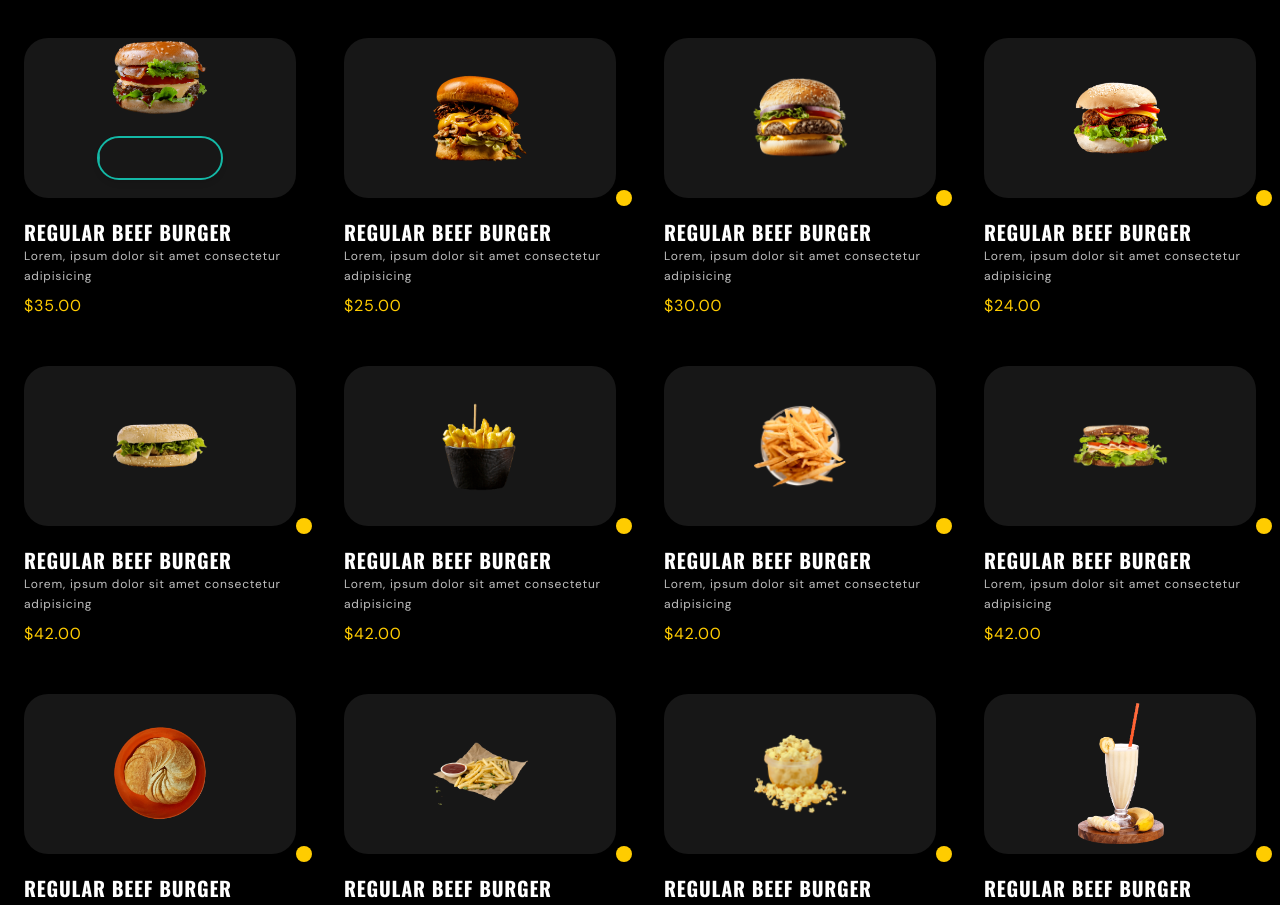
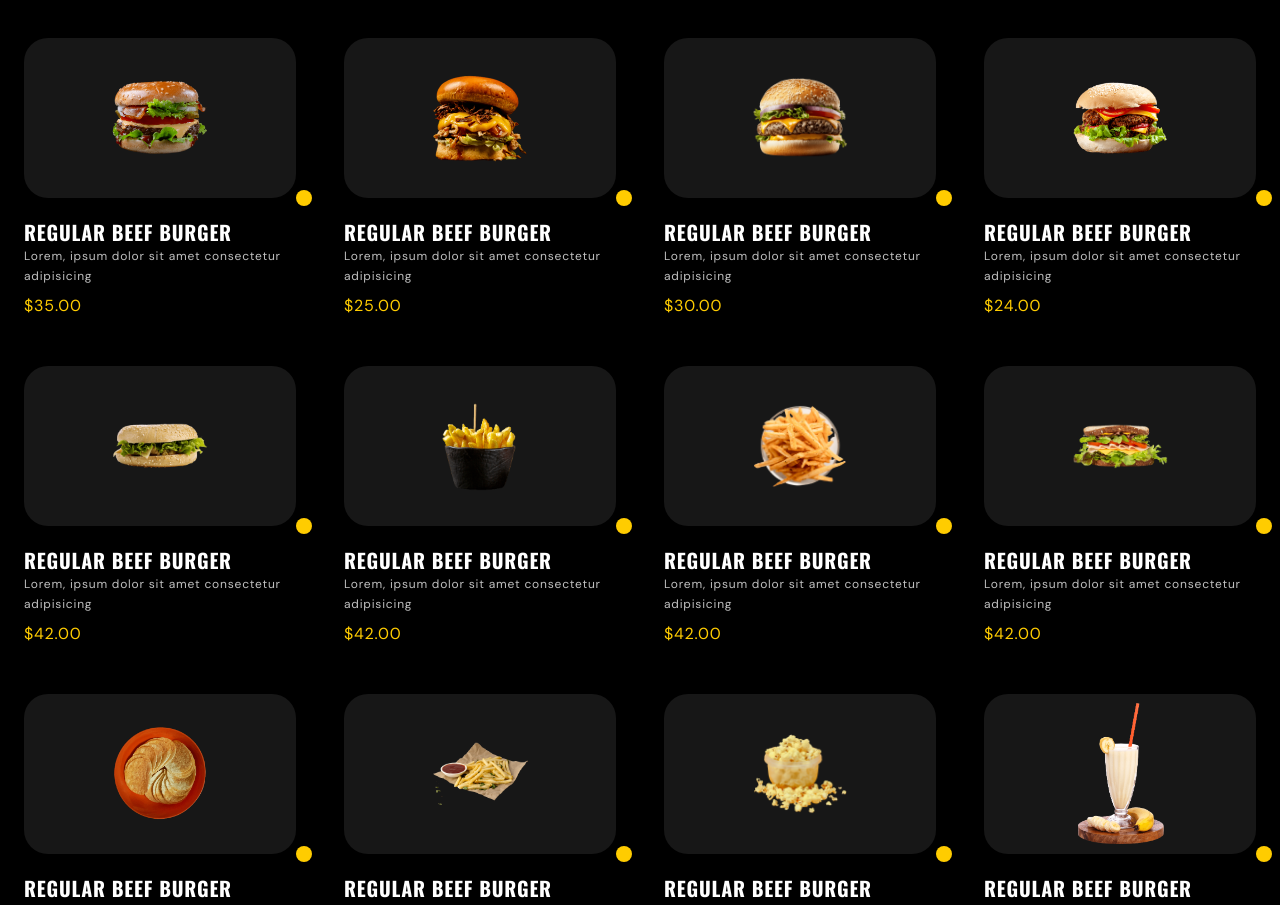
Before and after one commit to packaging03/IBurgerDapp, a Next.js app: page / in a window 1280 px wide. Shown: the part 2180-3085 px from the top of the page. Built offline with nearby package versions, Linux system fonts and the light colour scheme; some icons are missing.

Commit message:
finalize acct to cart button

```diff
--- a/app/components/Menu.tsx
+++ b/app/components/Menu.tsx
@@ -134,14 +134,14 @@ const Menu = () => {
                   alt="Food Image"
                   priority
                 />
-                {/* <i className="fa-solid fa-shopping-cart absolute translate-x-36  text-blackColor bg-secondaryColor translate-y-20 px-2 py-2 text-xs transition ease-in duration-200 uppercase rounded-full hover:bg-primaryColorLight hover:text-whiteColor font-oswald hover:text-whitefocus:outline-none"></i> */}
-                <div className="p-4 flex flex-col items-center justify-center">
+                <i className="fa-solid fa-shopping-cart absolute translate-x-36  text-blackColor bg-secondaryColor translate-y-20 px-2 py-2 text-xs transition ease-in duration-200 uppercase rounded-full hover:bg-primaryColorLight hover:text-whiteColor font-oswald hover:text-whitefocus:outline-none"></i>
+                {/* <div className="p-4 flex flex-col items-center justify-center absolute translate-x-28 translate-y-10rem]">
                   <div className="cursor-pointer">
-                    <button className="relative inline-flex items-center justify-center px-6 py-3 overflow-hidden font-medium text-teal-600 transition duration-300 ease-out border-2 border-teal-500 rounded-full shadow-md group">
-                      <span className="absolute flex text-xs items-center justify-center w-full h-full text-teal-500 transition-all duration-300 transform group-hover:translate-x-full ease">
+                    <button className="relative inline-flex items-center justify-center px-4 py-2 overflow-hidden font-xs transition duration-300 ease-out border-2 border-white text-secondaryColor hover:bg-primaryColorLight hover:text-whiteColor rounded-full shadow-md group">
+                      <span className="absolute flex text-xs items-center justify-center w-full h-full text-whiteColor transition-all duration-300 transform group-hover:translate-x-full ease">
                         <i className="fa-solid fa-shopping-cart" />
                       </span>
-                      <span className="absolute inset-0 flex items-center justify-center w-full h-full text-white duration-300 -translate-x-full bg-teal-500 group-hover:translate-x-0 ease">
+                      <span className="absolute inset-0 flex items-center justify-center w-full h-full text-white duration-300 -translate-x-full bg-teal-500 hover:bg-primaryColorLight hover:text-whiteColor group-hover:translate-x-0 ease">
                         Add to cart
                       </span>
                       <span className="relative invisible text-xs">
@@ -149,7 +149,7 @@ const Menu = () => {
                       </span>
                     </button>
                   </div>
-                </div>
+                </div> */}
               </div>
 
               <div className="pt-5">
```
